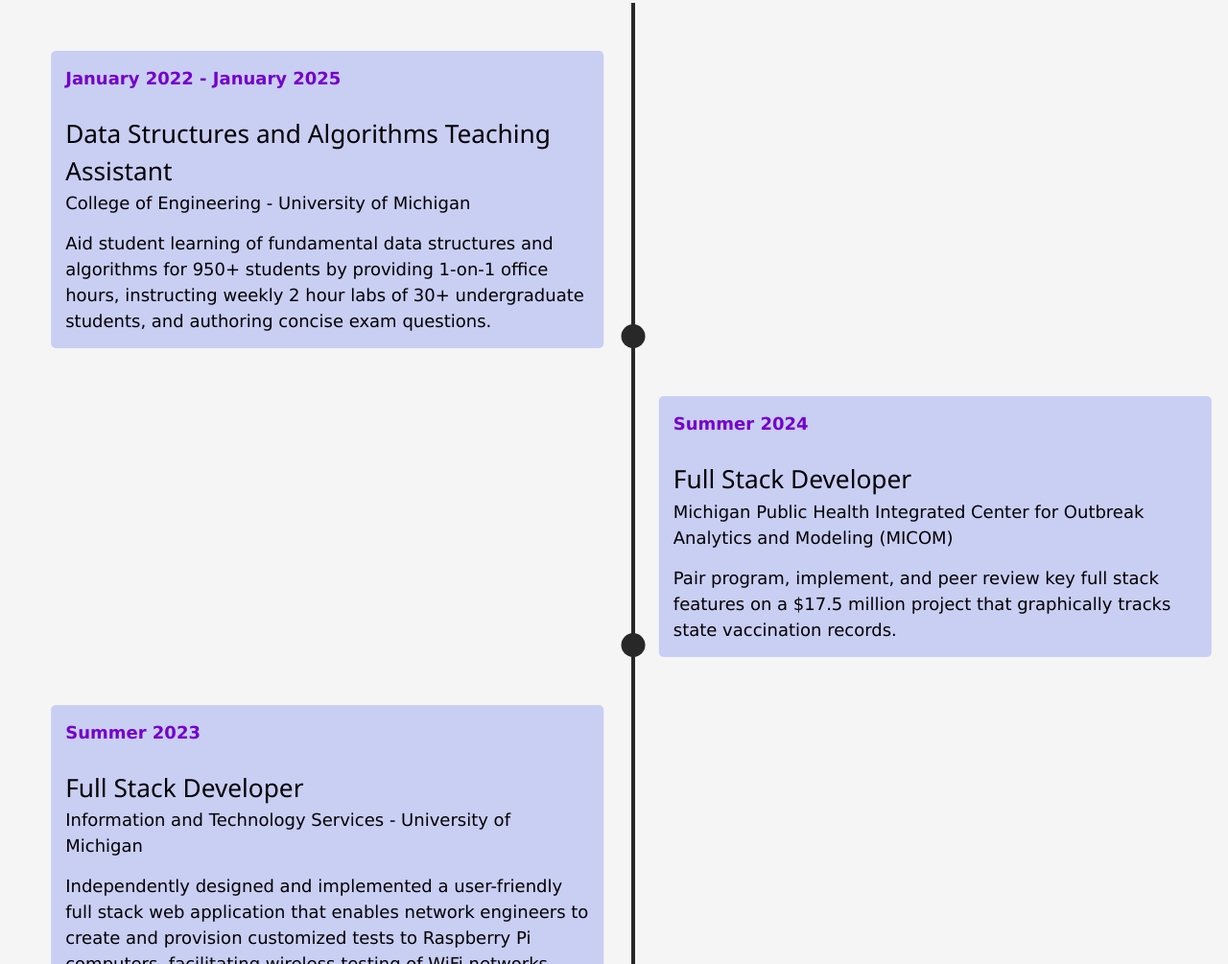
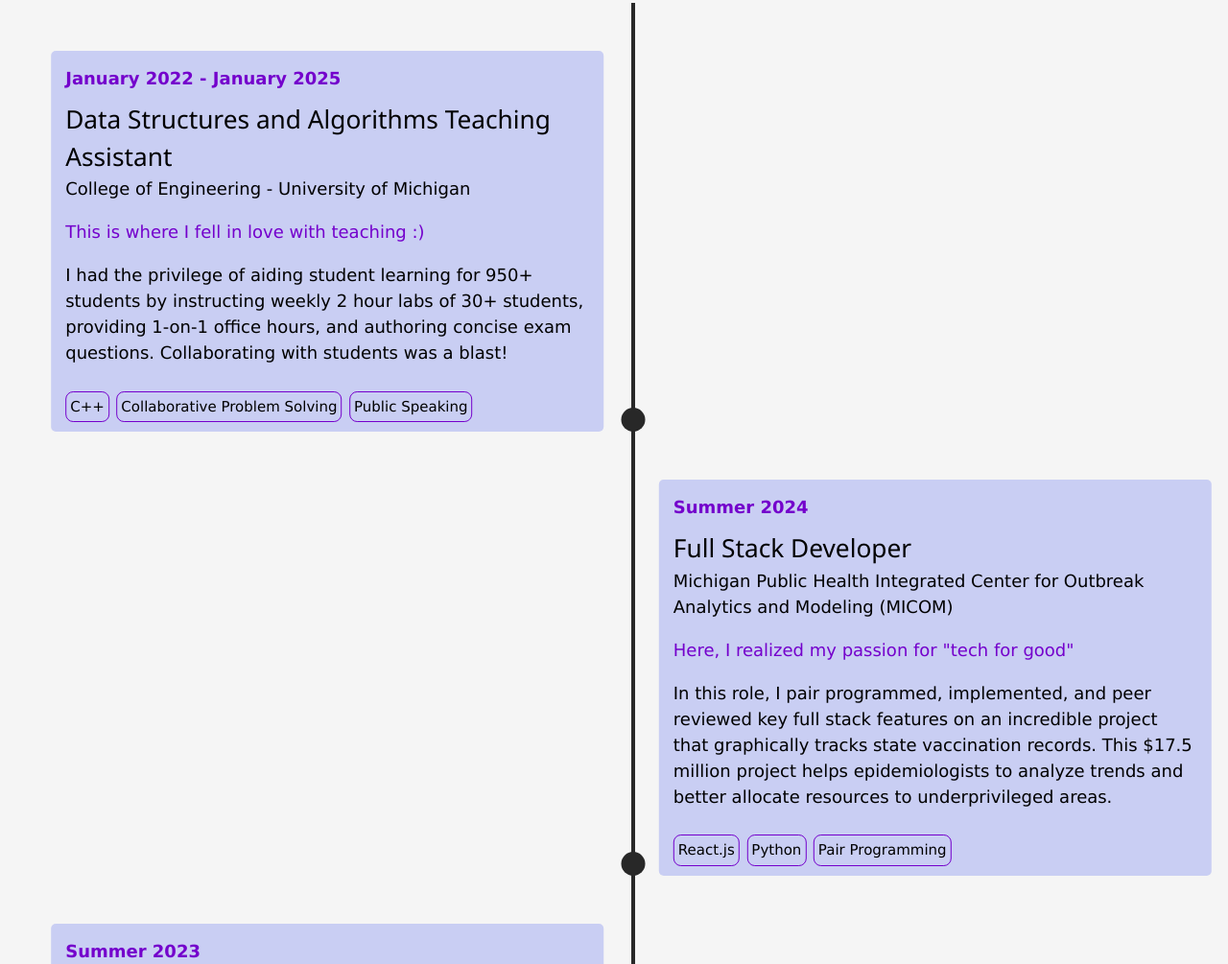
Before and after one commit to sastec17/portfolio, an Astro site: page / in a window 1280 px wide. Shown: the part 1795-2800 px from the top of the page at 96% size. Built offline with nearby package versions, Linux system fonts and the light colour scheme; Astro itself is replaced by a stand-in of ours.

Commit message:
Update experience descriptions and formatting

```diff
--- a/data/experiences.json
+++ b/data/experiences.json
@@ -3,28 +3,36 @@
         {
             "title": "Data Structures and Algorithms Teaching Assistant",
             "company": "College of Engineering - University of Michigan",
-            "description": "Aid student learning of fundamental data structures and algorithms for 950+ students by providing 1-on-1 office hours, instructing weekly 2 hour labs of 30+ undergraduate students, and authoring concise exam questions.",
-            "dates": "January 2022 - January 2025"
+            "mainPoint": "This is where I fell in love with teaching :)",
+            "description": "I had the privilege of aiding student learning for 950+ students by instructing weekly 2 hour labs of 30+ students, providing 1-on-1 office hours, and authoring concise exam questions. Collaborating with students was a blast!",
+            "dates": "January 2022 - January 2025",
+            "skills": ["C++", "Collaborative Problem Solving", "Public Speaking"]
         },
         {
             "title": "Full Stack Developer",
             "company": "Michigan Public Health Integrated Center for Outbreak Analytics and Modeling (MICOM)",
-            "description": "Pair program, implement, and peer review key full stack features on a $17.5 million project that graphically tracks state vaccination records.",
+            "mainPoint": "Here, I realized my passion for \"tech for good\"",
+            "description": "In this role, I pair programmed, implemented, and peer reviewed key full stack features on an incredible project that graphically tracks state vaccination records. This $17.5 million project helps epidemiologists to analyze trends and better allocate resources to underprivileged areas.",
             "imgUrl": "/portfolio/experience_img/lighthouse.png",
-            "dates": "Summer 2024"
+            "dates": "Summer 2024",
+            "skills": ["React.js", "Python", "Pair Programming"]
         },
         {
             "title": "Full Stack Developer",
             "company": "Information and Technology Services - University of Michigan",
-            "description": "Independently designed and implemented a user-friendly full stack web application that enables network engineers to create and provision customized tests to Raspberry Pi computers, facilitating wireless testing of WiFi networks.",
+            "mainPoint": "This is where I discovered the excitement of full-stack development!",
+            "description": "I independently designed and implemented a user-friendly full stack web application that enables network engineers to create and provision customized tests to Raspberry Pi computers. This facilitates wireless WiFi testing at the click of a button - pretty neat, huh?",
             "imgUrl": "/portfolio/experience_img/its_poster.png",
-            "dates": "Summer 2023"
+            "dates": "Summer 2023",
+            "skills": ["Vue.js", "Node.js", "MongoDB", "UX Design"]
         },
         {
             "title": "Software Engineer Intern",
             "company": "Dynamic Map Platform North America (formerly Ushr)",
-            "description": "Authored Python scripts to produce descriptive datasets and plots on an interactive dashboard. Constructed, reviewed, and modified automated test cases to support test driven development of a data extraction application.",
-            "dates": "Summers 2021, 2022"
+            "mainPoint": "Here, I built confidence and reaffirmed my love for CS and math.",
+            "description": "I explored the landscape of semi-autonomous vehicles via data analysis and test-driven development. Notably, I authored an interactive dashboard complete with descriptive datasets and plots, along with automated test cases to support development of a data extraction application.",
+            "dates": "Summers 2021, 2022",
+            "skills": ["Python", "SQL", "Test Driven Development"]
         }
     ]
 }
--- a/src/sections/Projects.astro
+++ b/src/sections/Projects.astro
@@ -9,6 +9,7 @@
         {all_projects.map((proj_data) =>
             <div class="project_card">
                 <div class="project_text center-all column-flex">
+                    <div class="card-content">
                         <div class="project_title center-all">
                                 <h2>{proj_data.title}</h2>
                                 {proj_data.github &&
@@ -24,9 +25,9 @@
                         </div>
 
                         <img src={proj_data.imgUrl} alt="image"/>
-                    <p style="margin-bottom: 36px;">{proj_data.description}</p>
-                    {/* TODO: separate component for related project skills */}
-                    <div class="skills center-all">
+                        <p>{proj_data.description}</p>
+                    </div>
+                    <div class="skills">
                         {proj_data.skills.map((skill) => (
                             <div class="center-all">
                                 <p>{skill}</p>
--- a/src/sections/Timeline.astro
+++ b/src/sections/Timeline.astro
@@ -8,13 +8,22 @@
         {exp.map((experience) =>
             <li class="vertical-line">
                 <div class="experience-card column-flex">
-                    <time class="text-bold">{experience.dates}</time>
-                    <div>
-                        <h2>{experience.title}</h2>
-                        <p>{experience.company}</p>
+                    <div class="card-content">
+                        <time class="text-bold">{experience.dates}</time>
+                        <div class="card-heading">
+                            <h2>{experience.title}</h2>
+                            <p>{experience.company}</p>
+                        </div>
+                        <p class="text-bold">{experience.mainPoint}</p>
+                        <p style="margin-bottom: 36px;">{experience.description}</p>
                     </div>
-
-                    <p class="description">{experience.description}</p>
+                    <div class="skills center-all">
+                        {experience.skills.map((skill) => (
+                            <div class="center-all">
+                                <p>{skill}</p>
+                            </div>
+                        ))}
+                    </div>
                 </div>
             </li>
         )}
--- a/styles/component.css
+++ b/styles/component.css
@@ -176,7 +176,7 @@
     display: none;
 }
 
-/* project syling */
+/* syling */
 .projects-container {
     display: flex;
     flex-wrap: wrap;
@@ -221,73 +221,27 @@
 }
 
 .skills {
+    display: flex;
+    gap: 0.5em;
     position: absolute;
     bottom: 0px;
+    flex: 1;
 }
 
 .skills p {
-    margin-right: 3px;
-    margin-left: 3px;
     box-sizing: border-box;
     padding: 4px;
     border: 1px solid var(--text-color);
     border-radius: 8px;
-    font-size: 0.75em;
+    font-size: 15px;
+    margin-bottom: 10px;
+    flex: 1;
+    display: flex;
 }
 
 .row-reverse {
     flex-direction: row-reverse;
 }
-
-/* Experience */
-
-.experience-section {
-    display: flex;
-    flex-wrap: wrap;
-    gap: 40px;
-    justify-content: center;
-}
-
-.experience-card {
-    text-align: left;
-    position: relative;
-    padding: 15px;
-    border-radius: 5px;
-    bottom: 0;
-    white-space: wrap;
-    background: #586aee47;
-    gap: 1em;
-  }
-
-  .experience-card h2 {
-      font-size: 1.75em;
-      text-align: left;
-      margin: 0 0 0 0;
-      padding: 0;
-  }
-
-  .experience-card img{
-      max-width: 80%;
-  }
-
-time,
-.experience-card h2,
-.experience-card p {
-    margin: 0;
-}
-
-
-
-time {
-  font-weight: bold;
-  font-size: 1.2em;
-  display: block;
-  margin-bottom: 10px;
-  width: 100%;
-}
-
-
-/* Updated about section */
 
 /* border around boxes */
 .about-box {
@@ -324,6 +278,10 @@
     font-size: 18px;
 }
 
+.card-content {
+    margin-bottom: 18px;
+}
+
 :root {
     --text-color: #7400CC; /* Light mode */
     --background-color: #F5F5F5;
--- a/styles/mobile.css
+++ b/styles/mobile.css
@@ -7,11 +7,10 @@
     }
 }
 
-
 @media only screen and (max-width: 768px)  {
     html {
         scroll-padding-top: 110px;
-
+        margin-bottom: 0px;
     }
     .navbar-mobile {
         display: flex;
@@ -108,6 +107,11 @@
         margin-bottom: 1em;
     }
 
+    .social-media {
+        position: relative;
+        padding: 10px 0;
+        margin-top: 15px;
+    }
 }
 
 :root {
--- a/styles/timeline.css
+++ b/styles/timeline.css
@@ -47,6 +47,56 @@
     opacity: 1;
 }
 
+.description {
+    margin-bottom: 24px;
+}
+
+.experience-section {
+    display: flex;
+    flex-wrap: wrap;
+    gap: 40px;
+    justify-content: center;
+}
+
+.experience-card {
+    text-align: left;
+    position: relative;
+    padding: 15px;
+    border-radius: 5px;
+    bottom: 0;
+    white-space: wrap;
+    background: #586aee47;
+    gap: 1em;
+  }
+  .card-heading p{
+    margin: 0 0 0 0;
+    padding: 0;
+  }
+  .experience-card h2 {
+      font-size: 1.75em;
+      text-align: left;
+      margin: 0 0 0 0;
+      padding: 0;
+  }
+
+  .experience-card img{
+      max-width: 80%;
+  }
+    time,
+    .experience-card h2,
+    .experience-content p{
+        margin-top: 0;
+        margin-bottom: 0;
+    }
+
+    time {
+        font-weight: bold;
+        font-size: 1.2em;
+        display: block;
+        margin-bottom: 10px;
+        width: 100%;
+    }
+
 :root {
     --text-color: #7400CC; /* Light mode */
     --background-color: #F5F5F5;
```
Lines whose indentation alone changed are shown as unchanged.
